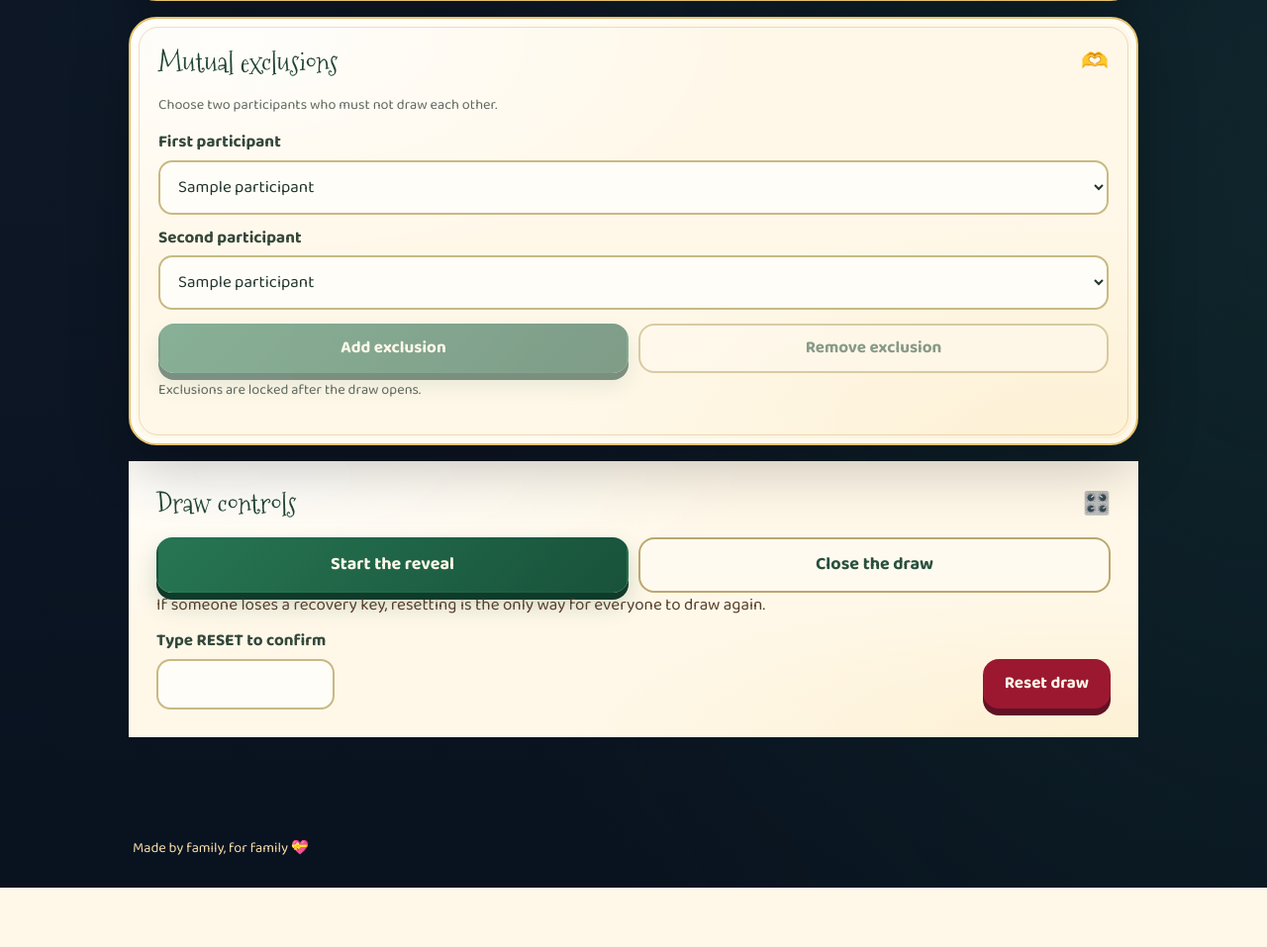
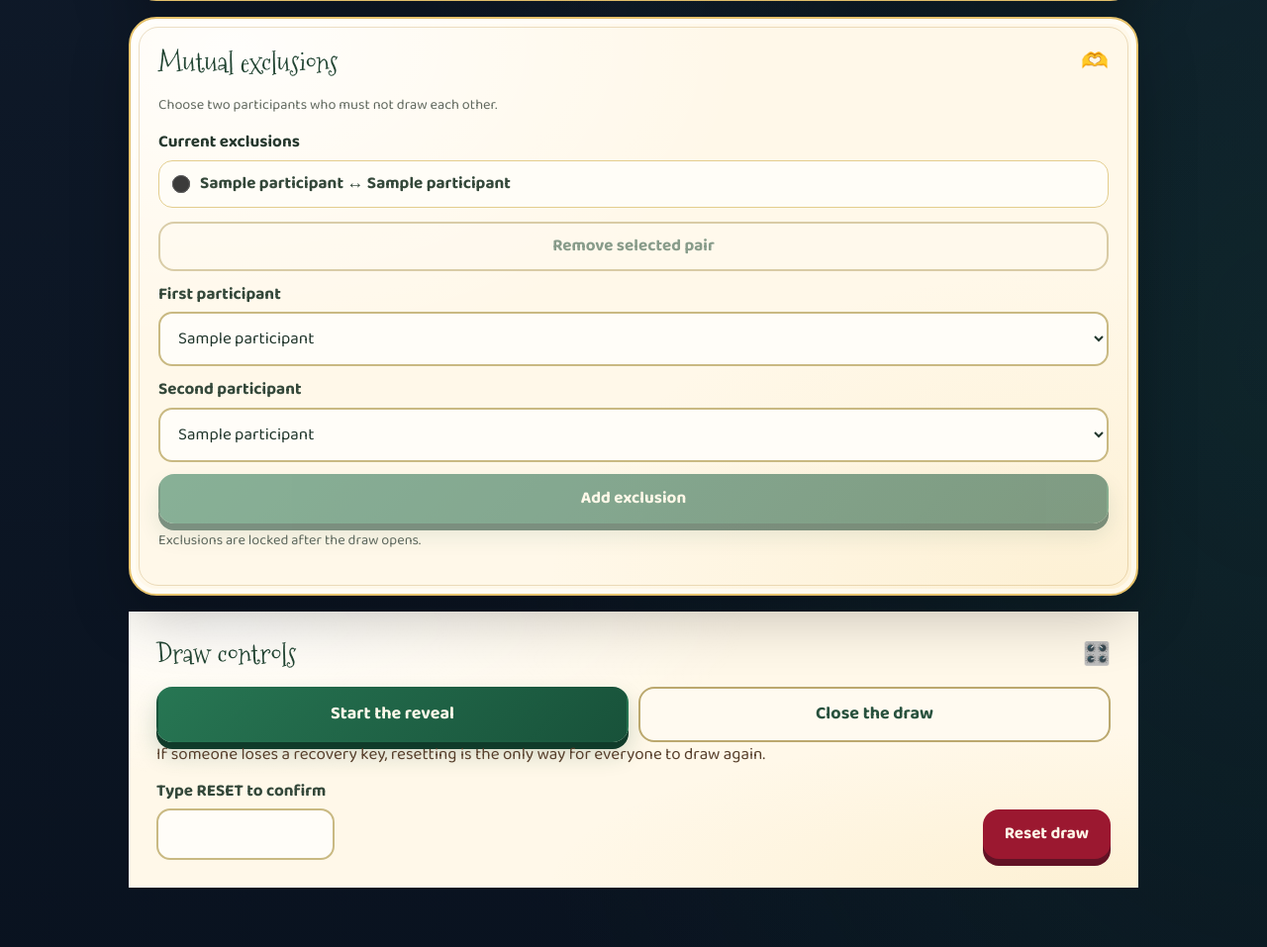
Before and after one commit to encryptedmin/padua-pasko, a Django app: page /manage/ in a window 1280 px wide. Shown: the part 1707-2664 px from the top of the page at 99% size. Before the commit the page ends 2604 px from the top, so only its background shows below. Run offline with Django 5.2, Linux system fonts and the light colour scheme; a user stored in the database is signed in; tables that the repository leaves empty hold one stand-in row (values such as "Sample post").

Commit message:
Improve budget and exclusion management
Notes:

- Set budget text to green with contrast on dark and light backgrounds.

- Show existing mutual exclusions as selectable participant pairs.

- Remove selected exclusions by event-scoped ID and translate feedback.

```diff
--- a/bunutan/views.py
+++ b/bunutan/views.py
@@ -399,9 +399,12 @@ def staff_required(view):
 def _manage_context(event: Event, form: EventSettingsForm | None = None) -> dict:
     progress = list(Participant.objects.filter(event=event).values("name", "has_drawn"))
     participant_names = list(Participant.objects.filter(event=event).values_list("name", flat=True))
-    exclusion_pairs = list(
-        Exclusion.objects.filter(event=event).values_list("a__name", "b__name")
-    )
+    exclusion_pairs = [
+        {"id": exclusion.pk, "name_a": exclusion.a.name, "name_b": exclusion.b.name}
+        for exclusion in Exclusion.objects.filter(event=event)
+        .select_related("a", "b")
+        .order_by("a__name", "b__name")
+    ]
     return {
         "event_settings": {
             "title": event.title,
@@ -491,6 +494,16 @@ def manage_dashboard(request: HttpRequest) -> HttpResponse:
         elif action in {"add_exclusion", "remove_exclusion"}:
             if event.status != Event.Status.SETUP:
                 messages.error(request, "Naka-lock na ang exclusions pagkatapos buksan ang bunutan.")
+            elif action == "remove_exclusion":
+                try:
+                    exclusion_id = int(request.POST.get("exclusion_id", ""))
+                except (TypeError, ValueError):
+                    exclusion_id = -1
+                deleted, _ = Exclusion.objects.filter(event=event, pk=exclusion_id).delete()
+                if deleted:
+                    messages.success(request, "Inalis ang mutual exclusion.")
+                else:
+                    messages.error(request, "Pumili muna ng exclusion na aalisin.")
             else:
                 a = _find_participant(event, request.POST.get("name_a", ""))
                 b = _find_participant(event, request.POST.get("name_b", ""))
@@ -501,9 +514,6 @@ def manage_dashboard(request: HttpRequest) -> HttpResponse:
                     if action == "add_exclusion":
                         _, created = Exclusion.objects.get_or_create(event=event, a=first, b=second)
                         messages.success(request, "Idinagdag ang mutual exclusion." if created else "Naka-set na ang exclusion na ito.")
-                    else:
-                        deleted, _ = Exclusion.objects.filter(event=event, a=first, b=second).delete()
-                        messages.success(request, "Tinanggal ang exclusion." if deleted else "Walang ganoong exclusion.")
         elif action == "open":
             with transaction.atomic():
                 locked_participants = list(
--- a/static/css/bunutan.css
+++ b/static/css/bunutan.css
@@ -157,7 +157,8 @@ textarea.text-input { min-height: 112px; resize: vertical; }
 .page-heading .display-title span { color: #ffcf6a; }
 .page-heading .hero-copy { color: #e2e7df; }
 .event-meta { display: flex; flex-wrap: wrap; align-items: center; justify-content: center; gap: 9px; margin: 14px 0 0; color: #e9d9b2; font-size: .95rem; }
-.event-meta strong { color: #fff0c0; }
+.event-meta strong { color: #8fe0ad; }
+.waiting-card .event-meta strong { color: #1d6549; }
 .meta-separator { color: var(--gold); }
 .waiting-card { width: min(100%, 600px); margin: 15px auto 24px; padding: 25px; text-align: center; }
 .waiting-card h2 { margin: 0 0 4px; color: #194333; font-family: "Mountains of Christmas", Georgia, serif; font-size: 2rem; }
--- a/static/css/manage.css
+++ b/static/css/manage.css
@@ -24,3 +24,48 @@
 .manage-login-card .form-message {
   overflow-wrap: anywhere;
 }
+
+.exclusion-pair-list {
+  display: grid;
+  gap: 0.55rem;
+  margin: 12px 0 14px;
+  padding: 0;
+  border: 0;
+}
+
+.exclusion-pair-list legend {
+  margin-bottom: 0.35rem;
+}
+
+.exclusion-pair-option {
+  display: flex !important;
+  align-items: center;
+  gap: 0.65rem;
+  margin: 0 !important;
+  padding: 10px 13px;
+  border: 1px solid #e3cd8e;
+  border-radius: 14px;
+  color: #244334;
+  background: #fffdf7;
+  cursor: pointer;
+}
+
+.exclusion-pair-option input {
+  width: 1.1rem;
+  height: 1.1rem;
+  flex: 0 0 auto;
+  accent-color: #1d6549;
+}
+
+.exclusion-pair-option span {
+  overflow-wrap: anywhere;
+}
+
+.remove-exclusion-form > .btn,
+.exclusion-form > .btn {
+  width: 100%;
+}
+
+.exclusion-form > .btn {
+  margin-top: 12px;
+}
--- a/static/js/pages/manage.js
+++ b/static/js/pages/manage.js
@@ -22,7 +22,9 @@ function englishMessage(text) {
     ["Naka-lock na ang exclusions matapos buksan ang bunutan.", "Exclusions are locked after the draw opens."],
     ["Pumili ng dalawang magkaibang pangalan.", "Select two different participants."],
     ["Nagdagdag ng mutual exclusion.", "Mutual exclusion added."],
+    ["Idinagdag ang mutual exclusion.", "Mutual exclusion added."],
     ["Inalis ang mutual exclusion.", "Mutual exclusion removed."],
+    ["Pumili muna ng exclusion na aalisin.", "Select an exclusion pair to remove."],
     ["Bukas na ang bunutan!", "The draw is now open!"],
     ["Bukas na ang bunutan.", "The draw is now open."],
     ["Nagsimula na ang reveal.", "The reveal has started."],
--- a/templates/bunutan/manage.html
+++ b/templates/bunutan/manage.html
@@ -91,16 +91,30 @@
 <section class="manage-card capiz-card" aria-labelledby="exclusions-heading">
   <div class="section-heading"><h2 id="exclusions-heading">Mutual exclusions</h2><span aria-hidden="true">🫶</span></div>
   <p class="field-hint">Choose two participants who must not draw each other.</p>
+  {% if exclusion_pairs %}
+  <form method="post" id="remove-exclusion-form" class="remove-exclusion-form">
+    {% csrf_token %}
+    <fieldset class="exclusion-pair-list">
+      <legend class="field-label">Current exclusions</legend>
+      {% for pair in exclusion_pairs %}
+      <label class="exclusion-pair-option">
+        <input type="radio" name="exclusion_id" value="{{ pair.id }}" required {% if edits_locked %}disabled{% endif %}>
+        <span>{{ pair.name_a }} <span aria-hidden="true">&#8596;</span> {{ pair.name_b }}</span>
+      </label>
+      {% endfor %}
+    </fieldset>
+    <button class="btn btn-ghost" type="submit" name="action" value="remove_exclusion" {% if edits_locked %}disabled{% endif %}>Remove selected pair</button>
+  </form>
+  {% else %}
+  <p class="empty-note">No mutual exclusions are set.</p>
+  {% endif %}
   <form method="post" id="exclusion-form" class="exclusion-form">
     {% csrf_token %}
     <label class="field-label" for="exclusion-name-a">First participant</label>
     <select class="text-input" id="exclusion-name-a" name="name_a">{% for name in participant_names %}<option value="{{ name }}">{{ name }}</option>{% endfor %}</select>
     <label class="field-label" for="exclusion-name-b">Second participant</label>
     <select class="text-input" id="exclusion-name-b" name="name_b">{% for name in participant_names %}<option value="{{ name }}">{{ name }}</option>{% endfor %}</select>
-    <div class="form-row">
-      <button class="btn btn-secondary" type="submit" name="action" value="add_exclusion" {% if edits_locked %}disabled{% endif %}>Add exclusion</button>
-      <button class="btn btn-ghost" type="submit" name="action" value="remove_exclusion" {% if edits_locked %}disabled{% endif %}>Remove exclusion</button>
-    </div>
+    <button class="btn btn-secondary" type="submit" name="action" value="add_exclusion" {% if edits_locked %}disabled{% endif %}>Add exclusion</button>
   </form>
   {% if edits_locked %}<p class="field-hint">Exclusions are locked after the draw opens.</p>{% endif %}
 </section>
```
